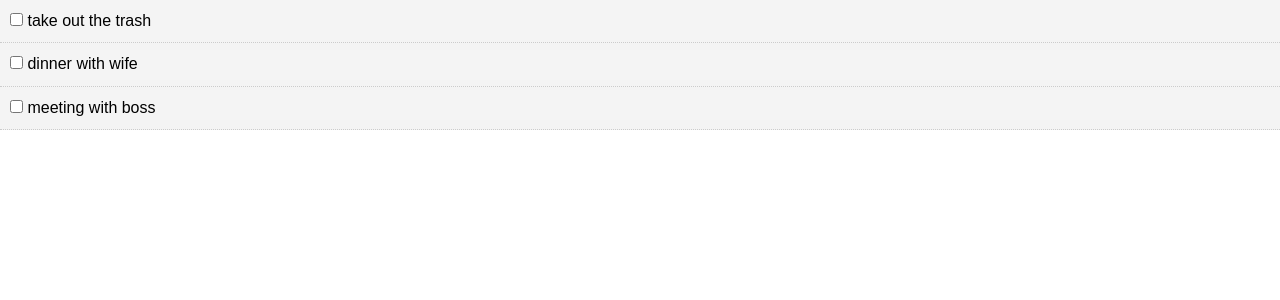
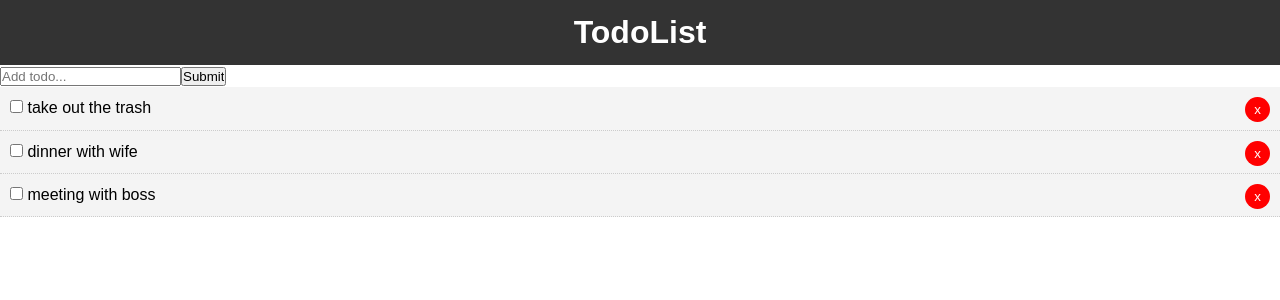
Before and after one commit to fschiariti/reactTodo, a React (Create React App) app: page / in a window 1280 px wide. Shown: the top 300 px of the page. Built offline with nearby package versions, Linux system fonts and the light colour scheme.

Commit message:
Addtodo y delete component

```diff
--- a/src/App.js
+++ b/src/App.js
@@ -1,5 +1,7 @@
 import React, { Component } from 'react';
+import Header from './components/Layout/Header'
 import Todos from './components/Todos'
+import AddTodo from './components/AddTodo'
 
 import './App.css';
 
@@ -25,6 +27,8 @@
     ]
   }
 
+
+//Toogle complete
   markComplete = (id) => {
     console.log(id);
 
@@ -39,12 +43,23 @@
   });
   }
 
+
+//Delete todo
+  delTodo = (id) => {
+    console.log(id);
+
+    this.setState({ todos: [...this.state.todos.filter(todo =>
+      todo.id !==id)] });
+  }
+
   render() {
-    console.log(this.state.todos);
+    //console.log(this.state.todos);
     return (
     <div className="App">
-          <Todos todos={this.state.todos} markComplete= {this.markComplete}/>
-        </div>
+      <Header />
+      <AddTodo />
+      <Todos todos={this.state.todos} markComplete= {this.markComplete} delTodo={this.delTodo}  />
+    </div>
     );
   }
 }
--- /dev/null
+++ b/src/components/AddTodo.js
@@ -0,0 +1,20 @@
+import React, { Component } from 'react'
+
+export class AddTodo extends Component {
+    render() {
+        return (
+            <form>
+                <input type="text"
+                name="title"
+                placeholder="Add todo..."
+                />
+                <input type="submit"
+                value="Submit"
+                />
+
+            </form>
+        )
+    }
+}
+
+export default AddTodo
--- /dev/null
+++ b/src/components/Layout/Header.js
@@ -0,0 +1,20 @@
+import React from 'react';
+
+
+function Header() {
+    return (
+        <header style={headerStyle}>
+            <h1>TodoList</h1>
+        </header>
+    )
+}
+
+
+const headerStyle = {
+    background : '#333',
+    color: '#fff',
+    textAlign: 'center',
+    padding: '10px'
+}
+
+export default Header;
--- a/src/components/TodoItem.js
+++ b/src/components/TodoItem.js
@@ -12,17 +12,15 @@
         }
     }
 
-
-
-
     render() {
         const { id,title} = this.props.todo;
         return (
             <div style={this.getStyle()}>
                <p>
-                   <input type="checkbox"
-                   onChange={this.props.markComplete.bind(this, id)}/> {' '}
-                   {title}
+                    <input type="checkbox"
+                    onChange={this.props.markComplete.bind(this, id)}/> {' '}
+                    {title}
+                    <button style={btnStyle} onClick={this.props.delTodo.bind(this, id)}>x</button>
                 </p>
             </div>
         )
@@ -30,13 +28,20 @@
 }
 
 
-
 TodoItem.propTypes = {
     todo: PropTypes.object.isRequired
 }
 
-const itemStyle = {
-    backgroundColor: '#f4f4f4'
+
+const btnStyle = {
+    background: '#ff0000',
+    color: '#fff',
+    border: 'none',
+    padding: '5px 9px',
+    borderRadius: '50%',
+    cursor: 'pointer',
+    float: 'right'
 }
 
+
 export default TodoItem
--- a/src/components/Todos.js
+++ b/src/components/Todos.js
@@ -5,10 +5,11 @@
 class Todos extends Component {
 
     render() {
-    console.log(this.props.todos)
+    //console.log(this.props.todos)
     return this.props.todos.map((todo)=> (
     <TodoItem key={todo.id} todo={todo} markComplete=
-    {this.props.markComplete}/>
+    {this.props.markComplete} delTodo=
+    {this.props.delTodo}/>
     ));
   };
 
--- a/src/index.js
+++ b/src/index.js
@@ -1,7 +1,7 @@
 import React from 'react';
 import ReactDOM from 'react-dom';
 import App from './App';
-import * as serviceWorker from './serviceWorker';
+//import * as serviceWorker from './serviceWorker';
 
 ReactDOM.render(
   <React.StrictMode>
```
